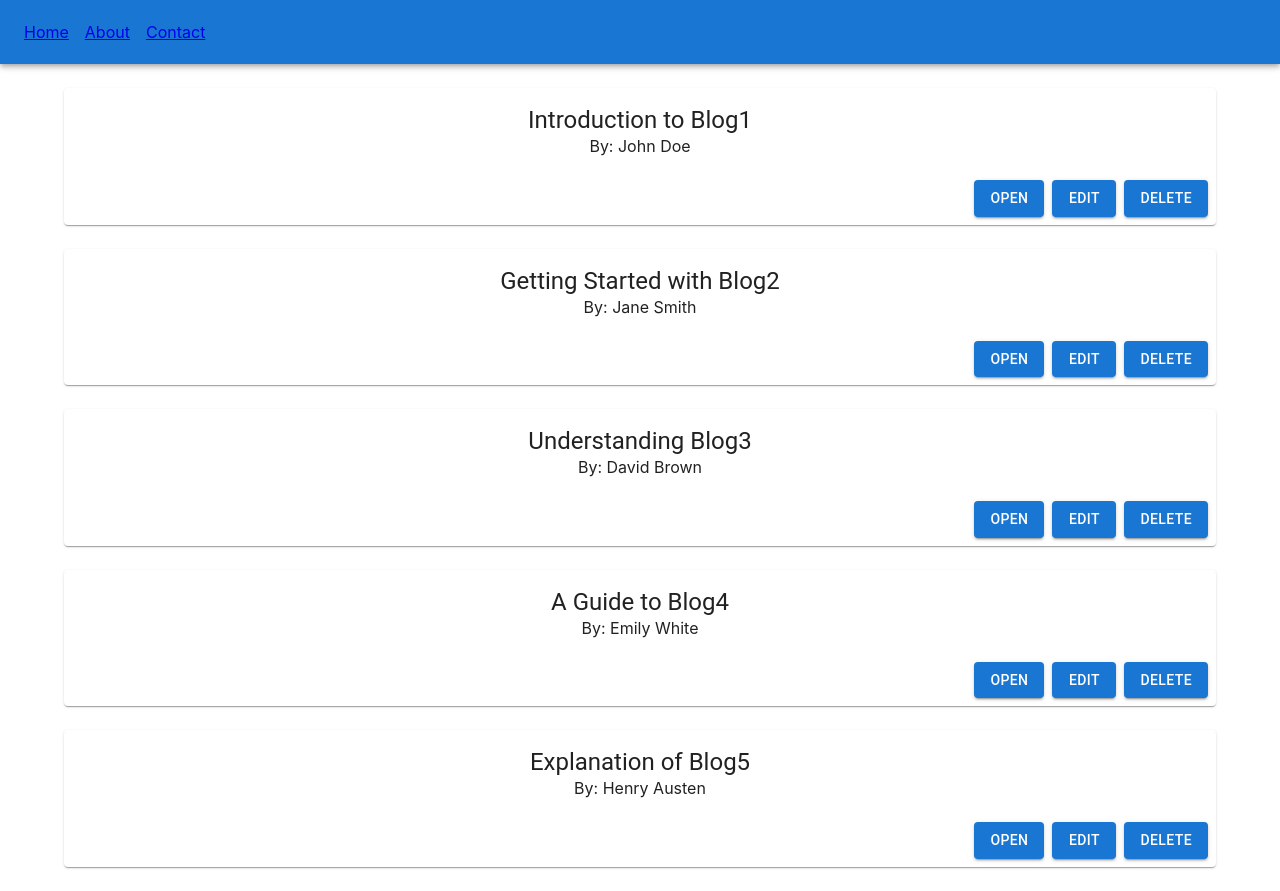
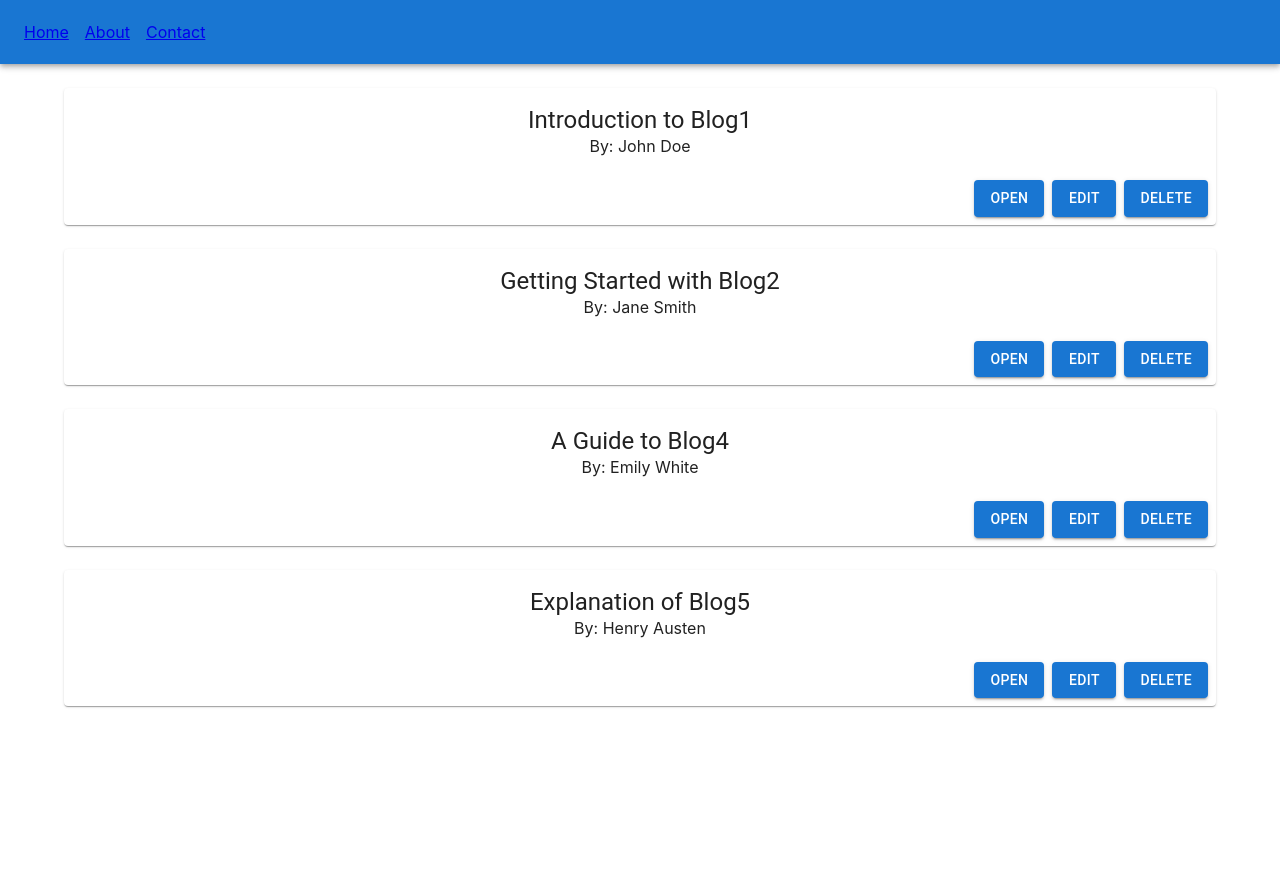
Before and after one commit to Rishad01/BITCS-react-assignment2, a React (Create React App) app: page / in a window 1280 px wide. After the commit the page ends 800 px from the top, so only its background shows below. Built offline with nearby package versions, Linux system fonts and the light colour scheme; data requests are answered from the project's data file.

Commit message:
changed folder name and did formatting

```diff
--- a/db.json
+++ b/db.json
@@ -3,7 +3,7 @@
     {
       "id": "1",
       "title": "Introduction to Blog1",
-      "description": "Lorem ipsum dolor sit amet, consectetur adipiscing elit. Morbi laoreet suscipit condimentum. Vestibulum ac risus dictum, tempor enim id, fringilla ante. Quisque quis consectetur ipsum. Nam malesuada ornare libero quis dapibus. Nullam a venenatis mi. Nunc efficitur ex dui, vitae scelerisque nisl cursus vitae. Duis tristique maximus nisl et lacinia. In porta mauris non diam commodo dictum. Nam sollicitudin ac odio at pretium. Curabitur mattis, mi nec convallis posuere, est purus placerat quam, vitae hendrerit lacus erat sed ipsum. Nullam varius dolor elit, at porttitor ligula aliquet id. Fusce ultricies rutrum lacus ac venenatis. Aenean vehicula at lacus quis tincidunt. Pellentesque sem tortor, iaculis eget metus nec",
+      "description": "Lorem ipsum dolor sit amet, consectetur adipiscing elit. Morbi laoreet suscipit condimentum. Vestibulum ac risus dictum, tempor enim id, fringilla ante. Quisque quis consectetur ipsum. Nam malesuada ornare libero quis dapibus. Nullam a venenatis mi. Nunc efficitur ex dui, vitae scelerisque nisl cursus vitae. Duis tristique maximus nisl et lacinia. In porta mauris non diam commodo dictum. Nam sollicitudin ac odio at pretium. Curabitur mattis, mi nec convallis posuere, est purus placerat quam, vitae hendrerit lacus erat sed ipsum. Nullam varius dolor elit, at porttitor ligula aliquet id. Fusce ultricies rutrum lacus ac venenatis. Aenean vehicula at lacus quis tincidunt. Pellentesque sem tortor, iaculis",
       "authorName": "John Doe"
     },
     {
@@ -11,12 +11,6 @@
       "title": "Getting Started with Blog2",
       "description": "Sed ornare leo id orci venenatis gravida. Maecenas viverra, enim id lacinia lacinia, lacus velit tempus massa, et interdum risus justo eu leo. Maecenas vitae luctus magna. Nam ultricies nec urna et euismod. Aliquam quis lorem eros. Integer est libero, accumsan et porta vel, elementum sed dui. Nulla vitae ullamcorper massa, finibus rutrum ligula. In at rutrum tellus. Sed sodales neque dolor, sed maximus justo molestie ac. In pulvinar laoreet justo, at vehicula ex. Proin blandit mauris metus, vel ultrices ligula convallis id. Ut facilisis blandit nunc eget accumsan. Suspendisse sed consectetur elit.",
       "authorName": "Jane Smith"
-    },
-    {
-      "id": "3",
-      "title": "Understanding Blog3",
-      "description": "Nulla facilisi. Pellentesque libero turpis, consectetur eu malesuada ut, cursus vitae odio. Praesent augue risus, fringilla ac tortor varius, vulputate imperdiet odio. Sed commodo, tellus vel vehicula facilisis, leo nisi bibendum sapien, vitae pellentesque nulla purus a sem. Duis quis semper magna. Sed a magna libero. Nullam et faucibus tellus. Nunc neque arcu, pellentesque quis ipsum in, rutrum lobortis neque. Phasellus sit amet urna diam. Ut cursus vulputate mollis. Praesent ornare augue quis fermentum elementum. Etiam varius arcu porta, dapibus tellus id, pretium leo. Duis tincidunt malesuada mauris molestie mattis. Praesent non porta quam.",
-      "authorName": "David Brown"
     },
     {
       "id": "4",
--- a/package.json
+++ b/package.json
@@ -11,6 +11,7 @@
     "@testing-library/react": "^13.4.0",
     "@testing-library/user-event": "^13.5.0",
     "axios": "^1.7.7",
+    "json-server": "^1.0.0-beta.2",
     "react": "^18.3.1",
     "react-dom": "^18.3.1",
     "react-router-dom": "^6.26.2",
--- a/src/App.js
+++ b/src/App.js
@@ -1,5 +1,5 @@
-import './App.css';
-import Home from './Components/Home';
+import "./App.css";
+import Home from "./components/Home";
 
 function App() {
   return (
--- a/src/Components/BlogPage.jsx
+++ b/src/Components/BlogPage.jsx
@@ -1,6 +1,6 @@
 import { useEffect,useState } from "react";
 import { useParams } from "react-router-dom";
-import { getBlogById } from "../util/apis";
+import { getBlogById } from "../services/apis";
 import { Container,Card,Typography,CardContent } from "@mui/material";
 
 function BlogPage()
--- a/src/Components/EditPage.jsx
+++ b/src/Components/EditPage.jsx
@@ -1,6 +1,6 @@
 import { useEffect,useState } from "react";
 import { useParams } from "react-router-dom";
-import { getBlogById,editBlog } from "../util/apis";
+import { getBlogById,editBlog } from "../services/apis";
 import { Container,Card,CardActions,Button,Box,Typography,CardContent,Input } from "@mui/material";
 
 function EditPage()
--- a/src/Components/Home.jsx
+++ b/src/Components/Home.jsx
@@ -1,6 +1,6 @@
 import { useEffect,useState } from "react";
 import { useNavigate } from "react-router-dom";
-import { getBlogs, deleteBlog } from "../util/apis";
+import { getBlogs, deleteBlog } from "../services/apis";
 import { Button, Container, Typography,Card,CardContent,CardActions,Box} from '@mui/material';
 function Home()
 {
--- /dev/null
+++ b/src/services/apis.js
@@ -0,0 +1,42 @@
+import axios from "axios";
+
+const api_url = "http://localhost:5000/blogs";
+
+const getBlogs = async () => {
+  try {
+    const response = await axios.get(api_url);
+    return response.data;
+  } catch (error) {
+    console.error(error);
+  }
+};
+
+const getBlogById = async (id) => {
+  try {
+    const response = await axios.get(`${api_url}/${id}`);
+    console.log(response);
+    return response.data;
+  } catch (error) {
+    console.error("Error fetching blog:", error);
+  }
+};
+
+const editBlog = async (id, updatedData) => {
+  try {
+    const response = await axios.put(`${api_url}/${id}`, updatedData);
+    console.log(response.data);
+    return response.data;
+  } catch (error) {
+    console.error("Error editing blog:", error);
+  }
+};
+
+const deleteBlog = async (id) => {
+  try {
+    await axios.delete(`${api_url}/${id}`);
+  } catch (error) {
+    console.error("Error deleting blog:", error);
+  }
+};
+
+export { getBlogs, getBlogById, editBlog, deleteBlog };
--- a/src/util/apis.js
+++ /dev/null
@@ -1,44 +0,0 @@
-import axios from "axios";
-
-const api_url = 'http://localhost:5000/blogs';
-
-const getBlogs=async()=>{
-    try{
-        const response = await axios.get(api_url);
-        return response.data;
-    }
-    catch(error)
-    {
-        console.error(error);
-    }
-}
-
-const getBlogById = async (id) => {
-    try {
-        const response = await axios.get(`${api_url}/${id}`);
-        console.log(response);
-        return response.data;
-    } catch (error) {
-        console.error('Error fetching blog:', error);
-    }
-};
-
-const editBlog=async(id,updatedData)=>{
-    try{
-        const response = await axios.put(`${api_url}/${id}`, updatedData);
-        console.log(response.data);
-        return response.data;
-    }catch (error) {
-        console.error('Error editing blog:', error);
-    }
-}
-
-const deleteBlog=async (id)=>{
-    try {
-        await axios.delete(`${api_url}/${id}`);
-    } catch (error) {
-        console.error('Error deleting blog:', error);
-    }
-}
-
-export {getBlogs,getBlogById,editBlog,deleteBlog};
```
Also changed, not shown: src/index.js (+5 -5 lines), 1 other file (tests, documents, lock files or other folders).
